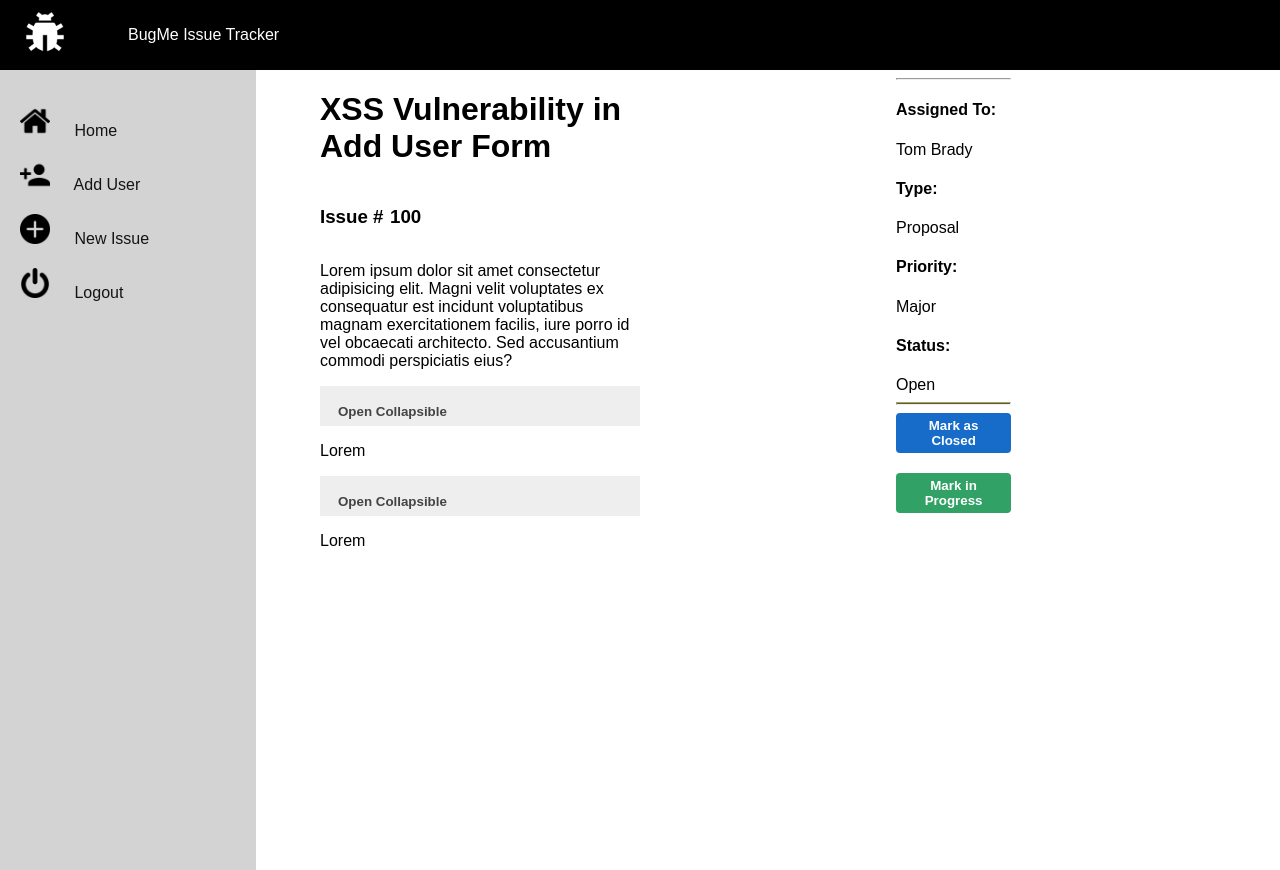
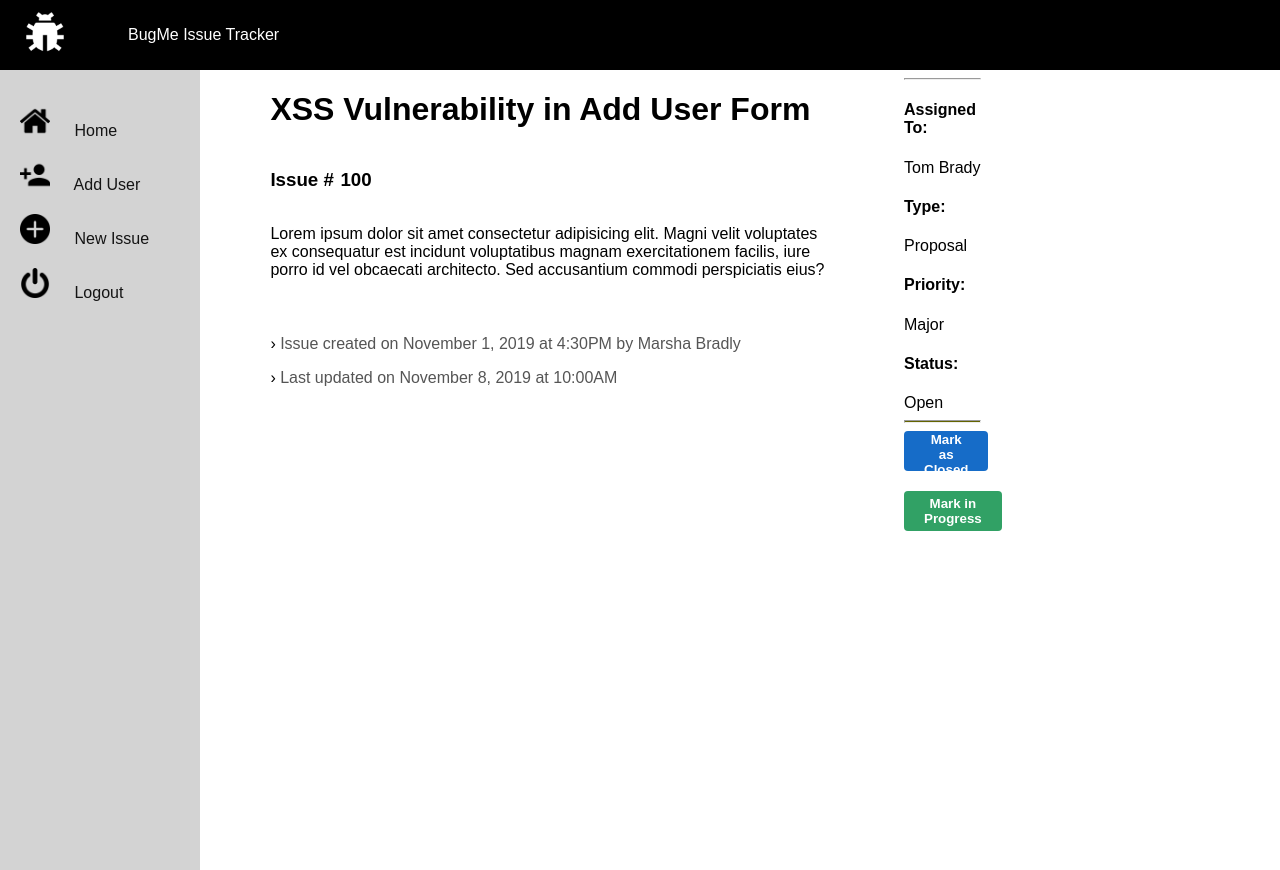
Before and after one commit to dimzhead/info2180-final-project, a PHP site: page /issue.html in a window 1280 px wide. Run offline with PHP 8.4, Linux system fonts and the light colour scheme.

Commit message:
added ids to html

```diff
--- a/app.js
+++ b/app.js
@@ -127,8 +127,8 @@ let password= $("#password").val();
 
     createissue.on('click', function(e){
         e.preventDefault();
-let title= $("#title").val();
-let description= $("#description").val();
+let title= $("#issue-title").val();
+let description= $("#issue-description").val();
 let assign= $("#assignto").val();
 let priority= $("#priority").val();
 let type= $("#type").val();
--- a/assets/css/createUssue.css
+++ b/assets/css/createIssue.css
@@ -106,6 +106,6 @@ li:hover {
 }
 
 #description{
-    columns = 40;
-    rows = 5;
+    columns: 40;
+    rows: 5;
 }
--- a/assets/css/issue.css
+++ b/assets/css/issue.css
@@ -28,7 +28,7 @@ body{
 }
 
 .sidebar{
-    width: ;
+    width: 200px;
     background-color: lightgray;
     height: 100vh;
 }
@@ -47,7 +47,7 @@ body{
 }
 
 .main-area{
-    width: 50%;
+    width: 80%;
     margin-left: 10%;
     margin-right: 0%
 }
@@ -57,7 +57,7 @@ body{
     width: 100vw;
     height: 100vh;
 	display: grid;
-	grid-template-columns: 20% 50% 30%;
+	grid-template-columns: 200px 55% 20%;
     margin: 0
 }
 
@@ -133,13 +133,17 @@ p{
 }
 
 /* trying to make a colapsible */
-.collapsible {
-    background-color: #eee;
-    color: #444;
-    cursor: pointer;
-    padding: 18px;
-    width: 100%;
-    border: none;
-    text-align: left;
-    outline: none;
+
+
+.issue-info {
+    color: #555;
   }
+
+#issuecreate {
+    padding-top: 40px;
+}
+
+.arrow {
+    color: black;
+    size: 4px;
+}
--- a/issue.html
+++ b/issue.html
@@ -23,27 +23,27 @@
         <div class="sidebar">
             <ul>
                 <a href="issuesAll.html">
-                    <li>
+                    <li id = 'home'>
                         <img src="assets/images/home.png" alt="" class="side-icon">
                         Home
                     </li>
                 </a>
 
                 <a href="newUser.html">
-                    <li>
+                    <li id = 'add-user'>
                         <img src="assets/images/add-user.png" alt="" class="side-icon">
                         Add User
                     </li>
                 </a>
                 <a href="createIssue.html">
-                    <li>
+                    <li id = 'new-issue'>
                         <img src="assets/images/plus.png" alt="" class="side-icon">
                         New Issue
                     </li>
                 </a>
 
                 <a href="">
-                    <li>
+                    <li id = 'logout'>
                         <img src="assets/images/power.png" alt="" class="side-icon">
                         Logout
                     </li>
@@ -55,42 +55,36 @@
         <div class="main-area">
 
 
-            <h1 class = 'issueName'>XSS Vulnerability in Add User Form</h1>
+            <h1 class = 'issueName' id = 'issuename'>XSS Vulnerability in Add User Form</h1>
 
             <div class = "issuetxt">
-                <h3 id = issue>Issue #</h3>
-                <h3 class="issueNum">100</h3>
+                <h3 id = issue >Issue #</h3>
+                <h3 class="issueNum" id = 'issuenum'>100</h3>
             </div>
-            <p class = "desc">
+            <p class = "desc" id = 'description'>
                 Lorem ipsum dolor sit amet consectetur adipisicing elit. Magni velit voluptates ex consequatur est incidunt voluptatibus magnam exercitationem facilis, iure porro id vel obcaecati architecto. Sed accusantium commodi perspiciatis eius?
             </p>
 
-            <button type="button" class="collapsible">Open Collapsible</button>
-            <div class="content">
-            <p>Lorem</p>
-            </div>
+            <p class="issue-info" id="issuecreate"><span class="arrow">&#8250;</span> Issue created on November 1, 2019 at 4:30PM by Marsha Bradly</p>
 
-            <button type="button" class="collapsible">Open Collapsible</button>
-            <div class="content">
-            <p>Lorem</p>
-            </div>
+            <p class="issue-info" id="issueupdate"><span class="arrow">&#8250;</span> Last updated on November 8, 2019 at 10:00AM</p>
 
         </div>
 
         <div class="rightBar">
             <hr>
             <h4>Assigned To:</h4>
-            <div class="issueAss">Tom Brady</div>
+            <div class="issueAss" id = 'issue-ass'>Tom Brady</div>
             <h4>Type:</h4>
-            <div class="IssueType">Proposal</div>
+            <div class="IssueType" id = 'issue-type'>Proposal</div>
             <h4>Priority:</h4>
-            <div class="issuePri">Major</div>
+            <div class="issuePri" id = 'issue-pri'>Major</div>
             <h4>Status:</h4>
-            <div class="issueStat">Open</div>
+            <div class="issueStat" id = 'issuestat'>Open</div>
 
             <hr class = 'bighr'>
-            <button class="markClosed">Mark as Closed</button>
-            <button class="markInPro">Mark in Progress</button>
+            <button type="submit" class="markClosed" id = 'tickets_closed'>Mark as Closed</button>
+            <button type="submit" class="markInPro" id  = 'tickets_progress'>Mark in Progress</button>
         </div>
 
 
--- a/login.html
+++ b/login.html
@@ -6,7 +6,7 @@
     <meta name="viewport" content="width=device-width, initial-scale=1.0" />
     <meta http-equiv="X-UA-Compatible" content="ie=edge" />
     <title>INFO2180-Final-Project</title>
-    <link rel="stylesheet" href="assets/css/newUser.css" />
+    <link rel="stylesheet" href="assets/css/login.css" />
     <script src="loginUser.js"></script>
     <script src="https://code.jquery.com/jquery-3.3.1.js"></script>
 </head>
@@ -14,7 +14,7 @@
 <body>
 
 
-            <div>
+            <div class = 'main-area'>
                 <form>
                     <br>
 
```
Also changed, not shown: assets/css/login.css (added, +29 -0 lines), createIssue.html (+12 -12 lines), index.html (+4 -4 lines), issuesAll.html (+14 -14 lines), newUser.html (+4 -4 lines).
